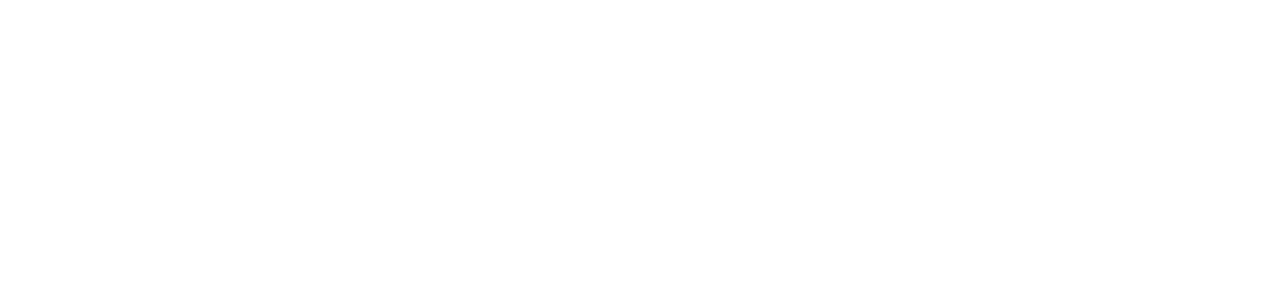
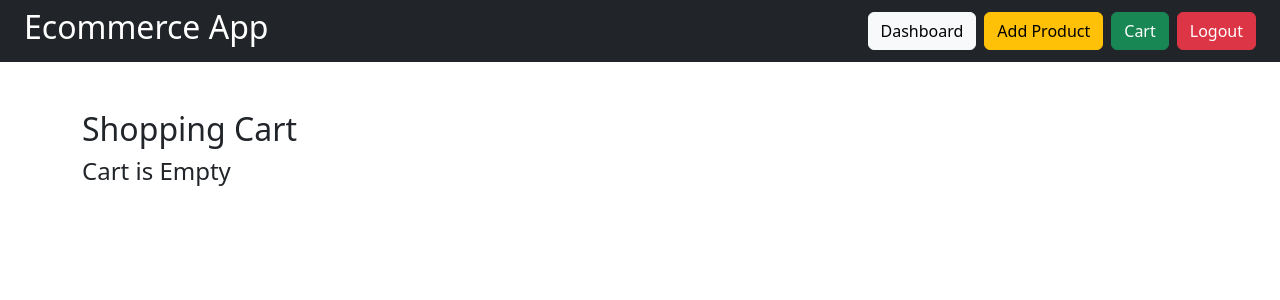
Before and after one commit to allurinitheesh99-cmyk/microservices-project, a React (Create React App) app in the folder ecommerce-frontend/: page /cart in a window 1280 px wide. Before the commit this address had no page. Shown: the top 300 px of the page. Built offline with nearby package versions, Linux system fonts and the light colour scheme; sample sign-in values are in the browser's storage.

Commit message:
Implemented Redux cart integration and UI fixes

```diff
--- a/ecommerce-frontend/src/App.js
+++ b/ecommerce-frontend/src/App.js
@@ -16,6 +16,9 @@
 
 import ProtectedRoute
     from "./components/ProtectedRoute";
+
+import Cart
+    from "./pages/Cart";
 
 function App() {
 
@@ -55,6 +58,20 @@
                         </ProtectedRoute>
                     }
                 />
+
+                <Route
+                    path="/cart"
+
+                    element={
+
+                        <ProtectedRoute>
+
+                            <Cart />
+
+                        </ProtectedRoute>
+                    }
+                />
+
             </Routes>
 
         </BrowserRouter>
--- a/ecommerce-frontend/src/app/store.js
+++ b/ecommerce-frontend/src/app/store.js
@@ -2,12 +2,16 @@
 
 import productReducer
     from "../features/productSlice";
-
+import cartReducer
+    from "../features/cartSlice";
 export const store = configureStore({
 
     reducer: {
 
-        product: productReducer
+        product:
+        productReducer,
 
+        cart:
+        cartReducer
     }
 });
--- a/ecommerce-frontend/src/components/Navbar.js
+++ b/ecommerce-frontend/src/components/Navbar.js
@@ -22,16 +22,16 @@
 
         <nav
             className=
-                "navbar navbar-dark bg-dark px-3"
+                "navbar navbar-dark bg-dark px-4"
         >
 
-            <h3 className="text-white">
+            <h2 className="text-white">
 
                 Ecommerce App
 
-            </h3>
+            </h2>
 
-            <div>
+            <div className="d-flex">
 
                 <Link
                     to="/dashboard"
@@ -53,10 +53,23 @@
 
                 </Link>
 
+                <Link
+                    to="/cart"
+                    className=
+                        "btn btn-success me-2"
+                >
+
+                    Cart
+
+                </Link>
+
                 <button
                     className=
                         "btn btn-danger"
-                    onClick={handleLogout}
+
+                    onClick={
+                        handleLogout
+                    }
                 >
 
                     Logout
--- /dev/null
+++ b/ecommerce-frontend/src/features/cartSlice.js
@@ -0,0 +1,53 @@
+import {
+    createSlice
+}
+    from "@reduxjs/toolkit";
+
+const initialState = {
+
+    cartItems: []
+};
+
+const cartSlice =
+    createSlice({
+
+        name: "cart",
+
+        initialState,
+
+        reducers: {
+
+            addToCart: (
+                state,
+                action
+            ) => {
+
+                state.cartItems.push(
+                    action.payload
+                );
+            },
+
+            removeFromCart: (
+                state,
+                action
+            ) => {
+
+                state.cartItems =
+                    state.cartItems.filter(
+
+                        item =>
+                            item.id !==
+                            action.payload
+                    );
+            }
+        }
+    });
+
+export const {
+
+    addToCart,
+    removeFromCart
+
+} = cartSlice.actions;
+
+export default cartSlice.reducer;
--- /dev/null
+++ b/ecommerce-frontend/src/pages/Cart.js
@@ -0,0 +1,93 @@
+import {
+    useDispatch,
+    useSelector
+}
+    from "react-redux";
+
+import {
+    removeFromCart
+}
+    from "../features/cartSlice";
+
+import Navbar
+    from "../components/Navbar";
+
+function Cart() {
+
+    const dispatch =
+        useDispatch();
+
+    const {
+        cartItems
+    } = useSelector(
+        (state) => state.cart
+    );
+
+    return (
+
+        <>
+
+            <Navbar />
+
+            <div className="container mt-5">
+
+                <h2>
+                    Shopping Cart
+                </h2>
+
+                {
+                    cartItems.length === 0 && (
+
+                        <h4>
+                            Cart is Empty
+                        </h4>
+                    )
+                }
+
+                {
+                    cartItems.map(item => (
+
+                        <div
+                            key={item.id}
+                            className=
+                                "card p-3 mb-3"
+                        >
+
+                            <h4>
+                                {item.name}
+                            </h4>
+
+                            <p>
+                                Price:
+                                ${item.price}
+                            </p>
+
+                            <button
+
+                                className=
+                                    "btn btn-danger"
+
+                                onClick={() =>
+                                    dispatch(
+                                        removeFromCart(
+                                            item.id
+                                        )
+                                    )
+                                }
+                            >
+
+                                Remove
+
+                            </button>
+
+                        </div>
+                    ))
+                }
+
+            </div>
+
+        </>
+    );
+}
+
+export default Cart;
--- a/ecommerce-frontend/src/pages/Dashboard.js
+++ b/ecommerce-frontend/src/pages/Dashboard.js
@@ -22,6 +22,11 @@
 
 import ClipLoader
     from "react-spinners/ClipLoader";
+
+import {
+    addToCart
+}
+    from "../features/cartSlice";
 
 function Dashboard() {
 
@@ -162,9 +167,11 @@
                                     {product.stock}
                                 </p>
 
+                                <div className="mt-3">
+
                                     <button
                                         className=
-                                        "btn btn-danger"
+                                            "btn btn-danger me-2"
 
                                         onClick={() =>
                                             dispatch(
@@ -181,7 +188,7 @@
 
                                     <button
                                         className=
-                                        "btn btn-warning ms-2"
+                                            "btn btn-warning me-2"
 
                                         onClick={() => {
 
@@ -232,6 +239,23 @@
 
                                     </button>
 
+                                    <button
+                                        className=
+                                            "btn btn-success"
+
+                                        onClick={() =>
+                                            dispatch(
+                                                addToCart(product)
+                                            )
+                                        }
+                                    >
+
+                                        Add To Cart
+
+                                    </button>
+
+                                </div>
+
                             </div>
                         ))
                 }
```
Lines whose indentation alone changed are shown as unchanged.
